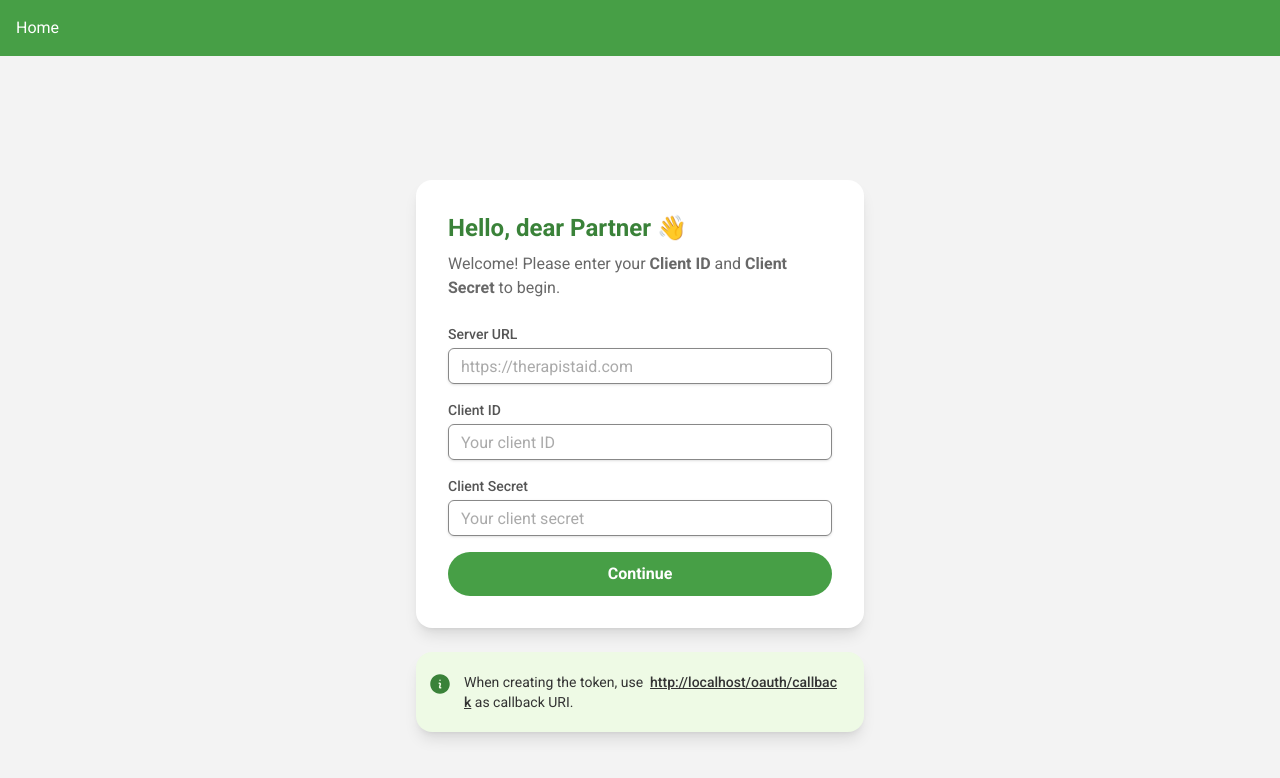
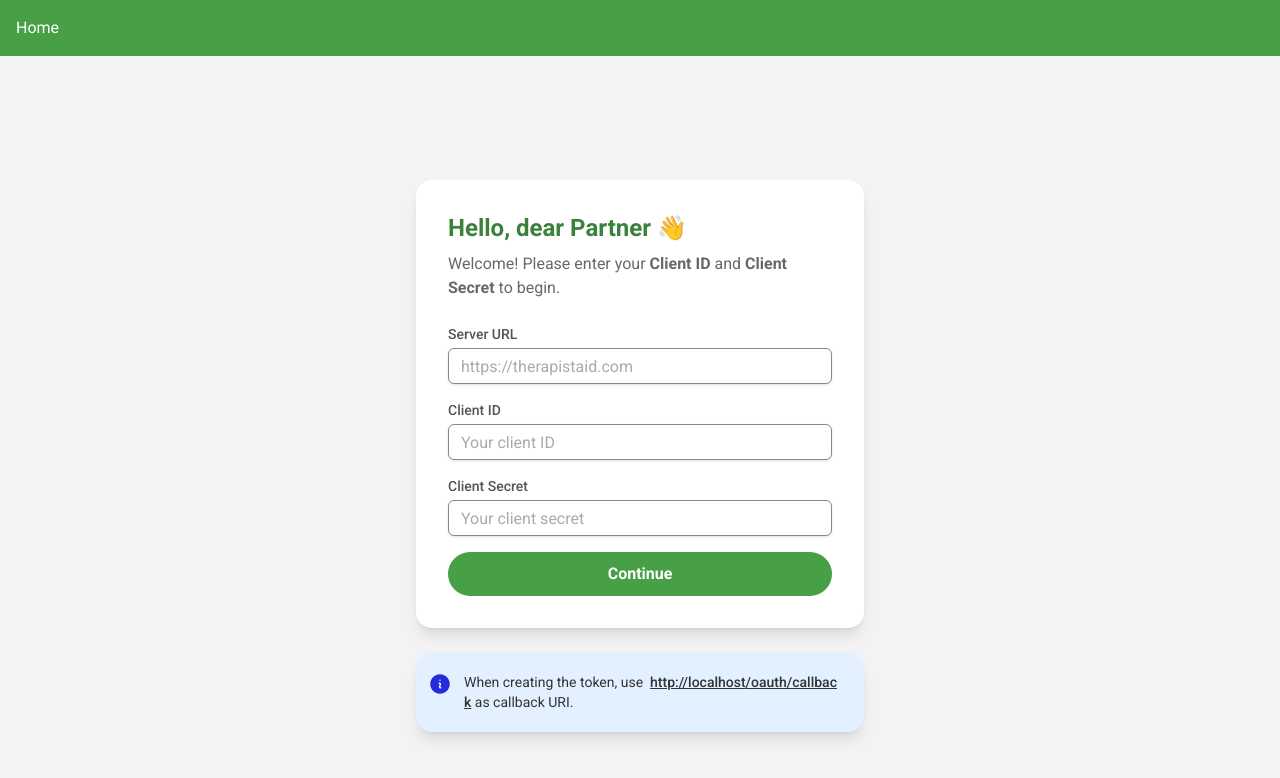
Before and after one commit to devsquad-lucas-tomaz/ta-oauth2-fake-partner, a React (Vite) app: page / in a window 1280 px wide. Shown: the top 778 px of the page. Built offline with nearby package versions, Linux system fonts and the light colour scheme.

Commit message:
update tip color

```diff
--- a/src/pages/Home.jsx
+++ b/src/pages/Home.jsx
@@ -81,10 +81,10 @@ function Home() {
             </div>
 
             {!implicit.authenticated && (
-                <div className="shadow-lg rounded-2xl px-3 py-5 bg-secondary-30 max-w-md w-full">
+                <div className="shadow-lg rounded-2xl px-3 py-5 bg-primary-30 max-w-md w-full">
                     <div className="flex">
                         <div className="flex-shrink-0">
-                            <InformationCircleIcon className="w-6 h-6 text-secondary-500" />
+                            <InformationCircleIcon className="w-6 h-6 text-primary-500" />
                         </div>
                         <div className="ml-3 text-sm text-neutral-900 not-prose">
                             <p className="break-all">
```
